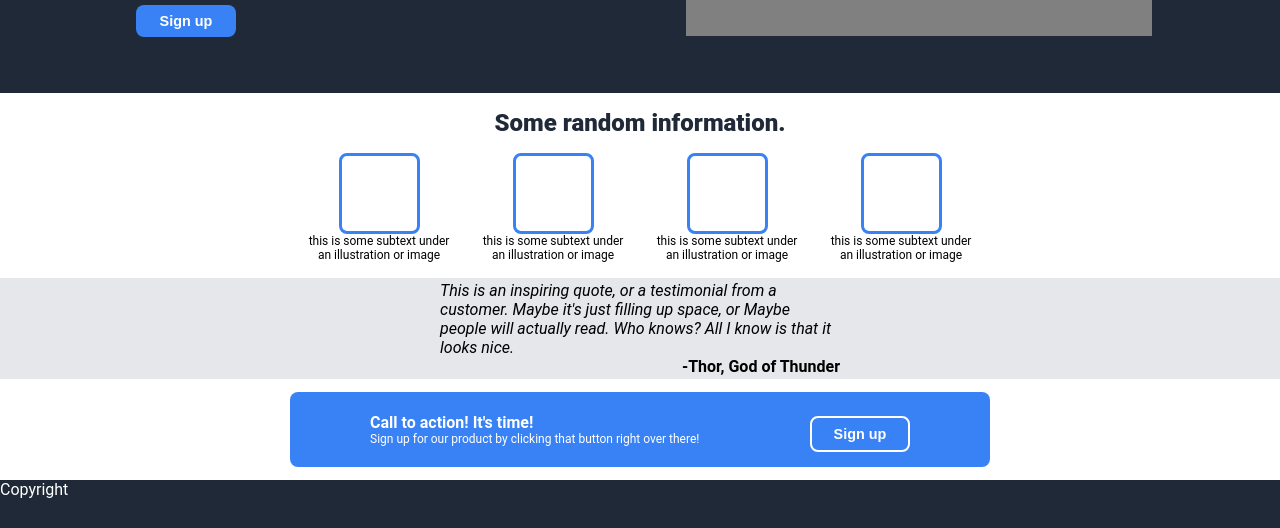
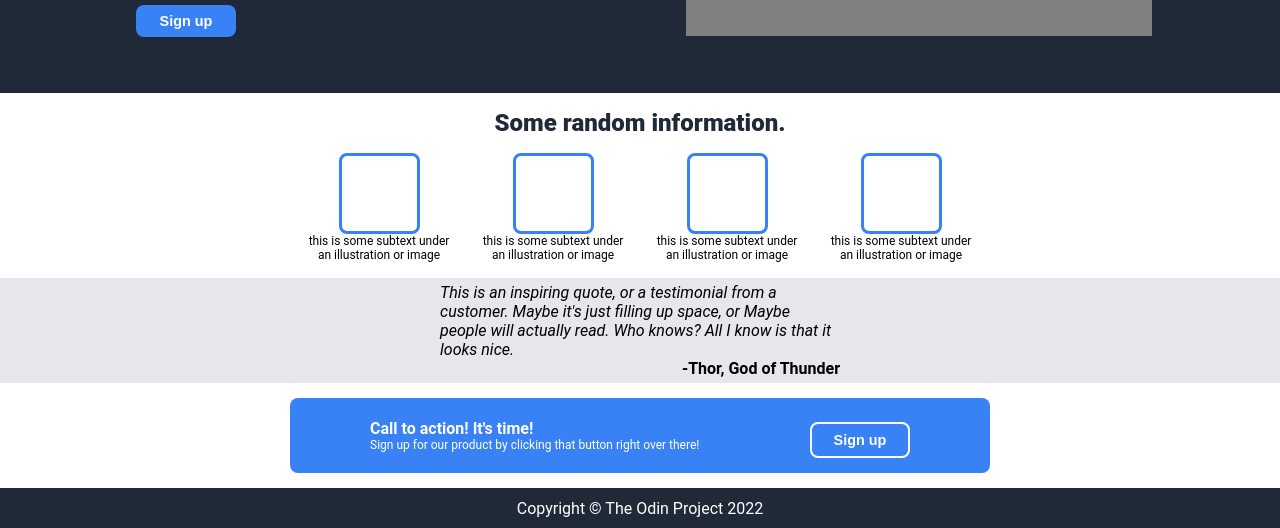
Before and after one commit to KgitWH21/odin-landing-page, a plain HTML site: page index.html in a window 1280 px wide. Shown: the part 272-800 px from the top of the page. Drawn offline with Linux system fonts and the light colour scheme.

Commit message:
Finish copyright placement.

```diff
--- a/index.html
+++ b/index.html
@@ -76,7 +76,11 @@
             </div>
 
         </div>
-        <div class="footer">Copyright</div>
+        <div class="footer">
+        <div class="copyright">Copyright © The Odin Project
+             2022
+        </div>
+        </div>
 
 </body>
 </html>
--- a/style.css
+++ b/style.css
@@ -12,7 +12,9 @@ body {
     color: white;
     background-color: #1F2937;
     display: flex;
-    flex-shrink: 0;
+    justify-content: center;
+    align-items: center;
+    height: 40px;
     margin-top: auto;
 }
 
```
